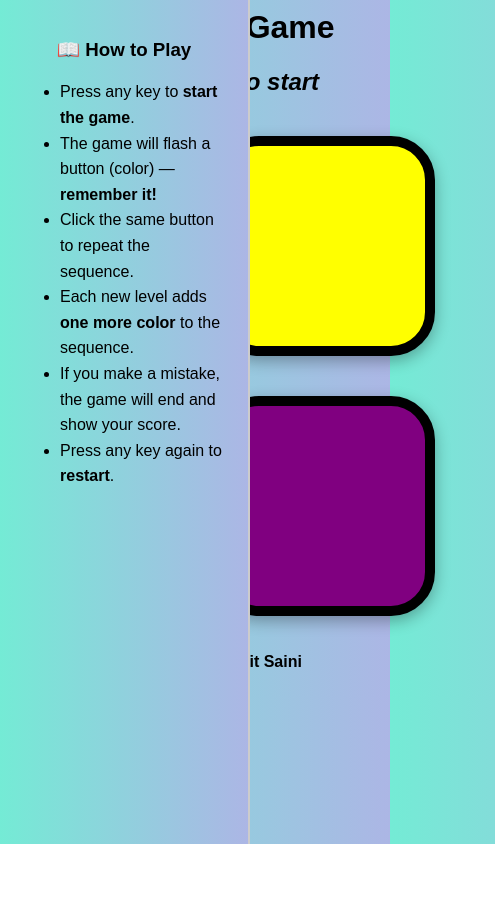
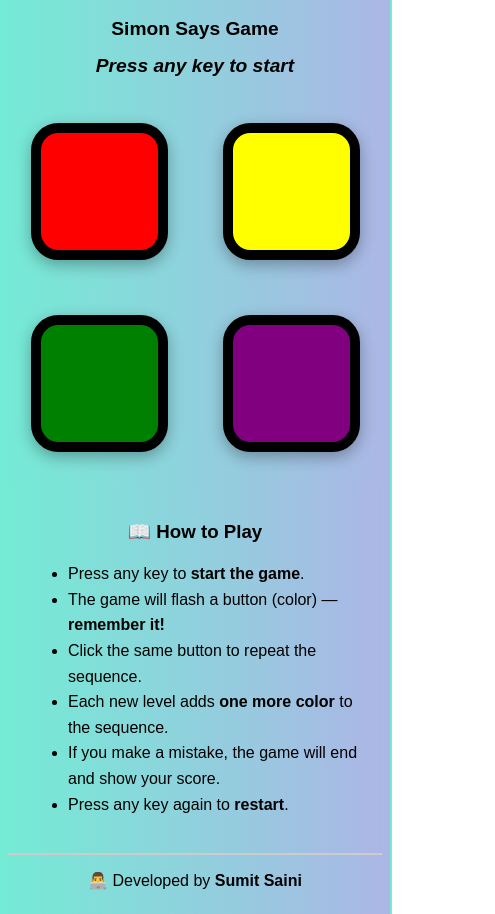
Before and after one commit to SumitSaini1/Demon-Says-Game, a plain HTML site: page index.html in a window 390 px wide. Shown: the whole page, 495 px wide, since content can reach past the window. Before the commit the page ends 844 px from the top, so only its background shows below. Drawn offline with Linux system fonts and the light colour scheme.

Commit message:
add responsiveness

```diff
--- a/style.css
+++ b/style.css
@@ -13,12 +13,14 @@ body{
 
 }
 .btn{
-    height:200px ;
-    width: 200px;
+    height:200vw ;
+    width: 20vw;
     border-radius: 20%;
     border: 10px solid black;
     margin: 20px;
-    box-shadow: 0px 5px 15px rgba(0,0,0,0.3); /* soft shadow */
+    max-height: 150px;
+    max-width: 150px;
+    box-shadow: 0px 5px 15px rgba(0,0,0,0.3);
     transition: transform 0.2s ease, box-shadow 0.2s ease;
 
 }
@@ -27,23 +29,22 @@ body{
     box-shadow: 0px 8px 20px rgba(0,0,0,0.4);
 }
 h1{
-    margin-top: 1px;
+    margin-top: 10px;
 }
 h2{
-    margin-top: 1px;
+    margin-top: 2px;
 }
 
-.btn-container{
-
-    width: 600px;
-
-
+.btn-container {
+    width: 100%;
+    max-width: 600px;
     display: flex;
     justify-content: center;
     flex-wrap: wrap;
+    gap: 15px;
+    padding: 10px;
+  }
 
-
-}
 #yellow{
     background-color: yellow;
 }
@@ -81,3 +82,24 @@ h2{
     box-sizing: border-box;
     overflow-y: auto;
   }
+
+
+  @media (max-width: 480px) {
+    h1, h2 {
+      font-size: 1.2rem;
+    }
+    .btn {
+      width: 30vw;
+      height: 30vw;
+    }
+  }
+
+  @media (max-width: 768px) {
+    #rules {
+      position: relative;
+      width: 100%;
+      height: auto;
+      border-right: none;
+      border-bottom: 2px solid #ccc;
+    }
+  }
```
